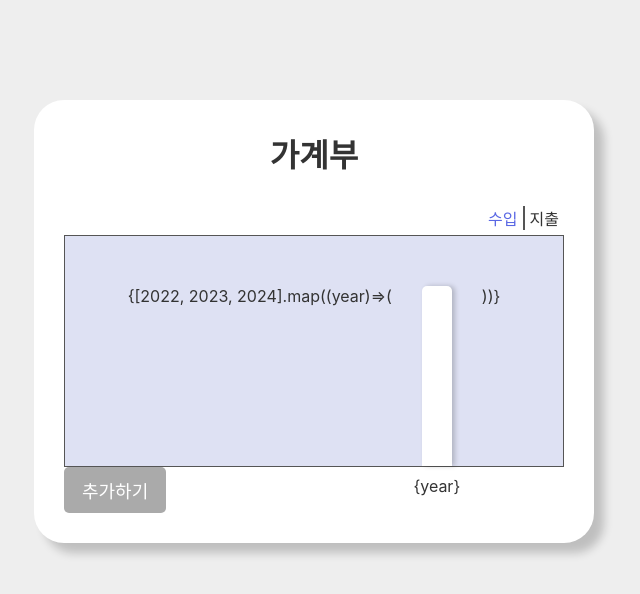
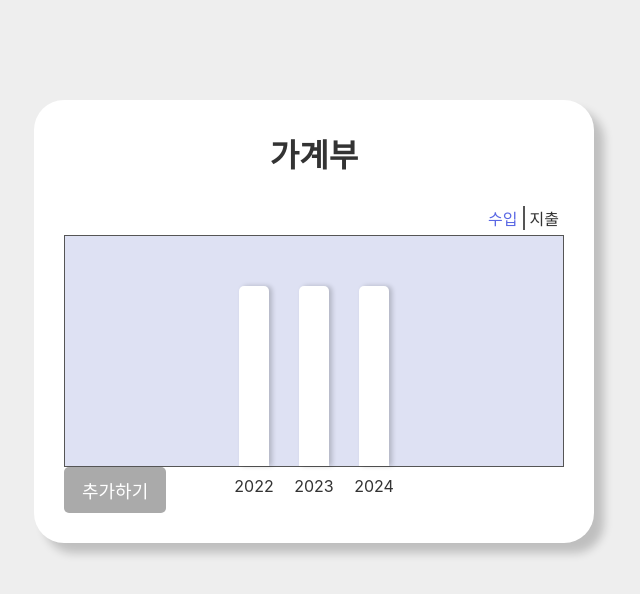
Before and after one commit to gydud25416/vue_migration, a Vue app in the folder vue_migration/: page / in a window 1280 px wide. Shown: the top 594 px of the page, without its empty margins (326-966 px from the left). Built offline with nearby package versions, Linux system fonts and the light colour scheme; the HTML template or start-up script is replaced by a standard one; a web font is replaced by a local one.

Commit message:
refactor: 그래프 반복문 마이그레이션(react -> vue3)

```diff
--- a/vue_migration/src/components/my-graph.vue
+++ b/vue_migration/src/components/my-graph.vue
@@ -4,22 +4,21 @@
                     <li :class="plusFilter === '-1' ? 'on' : ''" @click="PlusFilter('-1')">지출</li>
                 </ul>
         <div className="wrap_graph">
-            {[2022, 2023, 2024].map((year)=>(
-                <div className='graph_box' key={year}>
-                    <!-- <div className='graph_item ' style={{height: yearFilter[year] + "%"}}></div> -->
-                    <p>{year}</p>
-                 </div>
-            ))}
+            <div class='graph_box' v-for="year in years" :key="year">
+                <p>{{ year }}</p>
+            </div>
         </div>
 </template>
 
 <script setup lang="ts">
 import { ref } from 'vue';
 
+const years = ref([2022, 2023, 2024]);
 const plusFilter = ref<string>("+1");
 function PlusFilter(value:string){
-  console.log(value)
+  plusFilter.value = value === "+1" ? "+1" : "-1";
 }
+
 </script>
 
 <style scoped>
```
